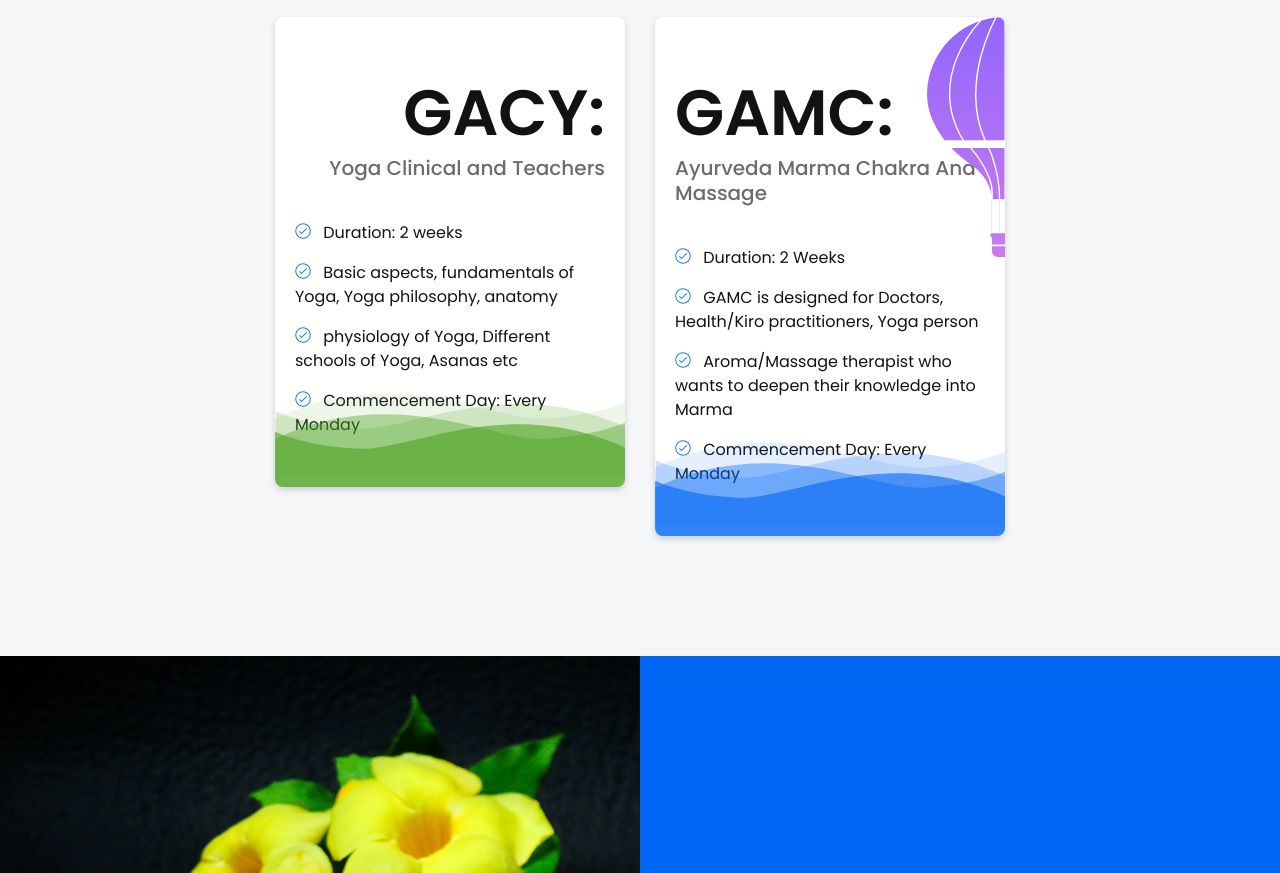
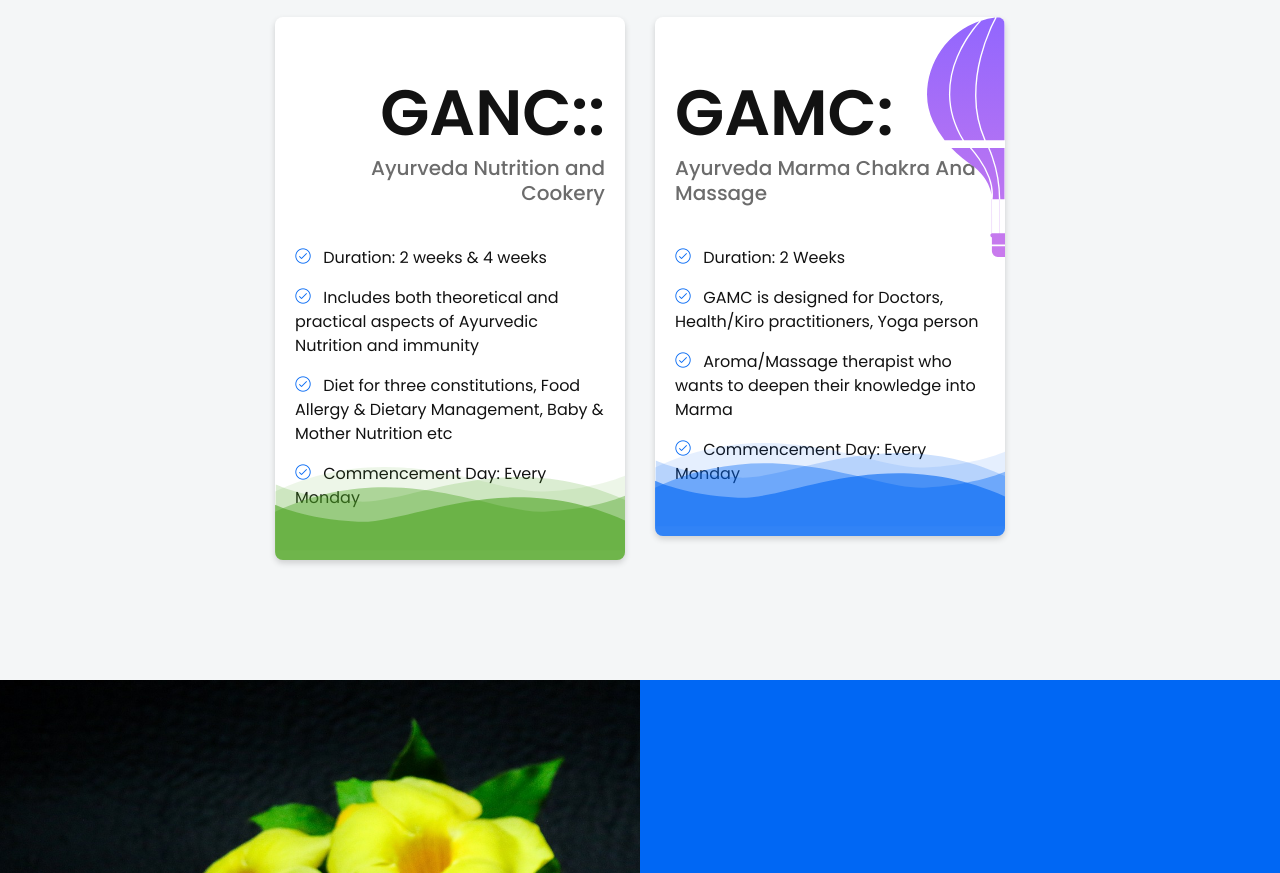
Before and after one commit to afnafahid/Ayugreen, a plain HTML site: page index.html in a window 1280 px wide. Shown: the part 2581-3454 px from the top of the page. Drawn offline with Linux system fonts and the light colour scheme; a script that the page names is missing; files whose address does not match are found by name.

Commit message:
Update index.html

```diff
--- a/index.html
+++ b/index.html
@@ -270,14 +270,14 @@
                         <div class="pricing-flower">
                         </div>
                         <div class="pricing-header text-right">
-                            <span class="price">GACY:</span>
-                            <p class="year">Yoga Clinical and Teachers</p>
+                            <span class="price">GANC::</span>
+                            <p class="year">Ayurveda Nutrition and Cookery</p>
                         </div>
                         <div class="pricing-list">
                             <ul>
-                                <li><i class="lni-check-mark-circle"></i> Duration: 2 weeks</li>
-                                <li><i class="lni-check-mark-circle"></i> Basic aspects, fundamentals of Yoga, Yoga philosophy, anatomy</li>
-                                <li><i class="lni-check-mark-circle"></i> physiology of Yoga, Different schools of Yoga, Asanas etc</li>
+                                <li><i class="lni-check-mark-circle"></i> Duration: 2 weeks & 4 weeks</li>
+                                <li><i class="lni-check-mark-circle"></i> Includes both theoretical and practical aspects of Ayurvedic Nutrition and immunity</li>
+                                <li><i class="lni-check-mark-circle"></i> Diet for three constitutions, Food Allergy & Dietary Management, Baby & Mother Nutrition etc</li>
                                 <li><i class="lni-check-mark-circle"></i> Commencement Day: Every Monday</li>
                             </ul>
                         </div>
```
